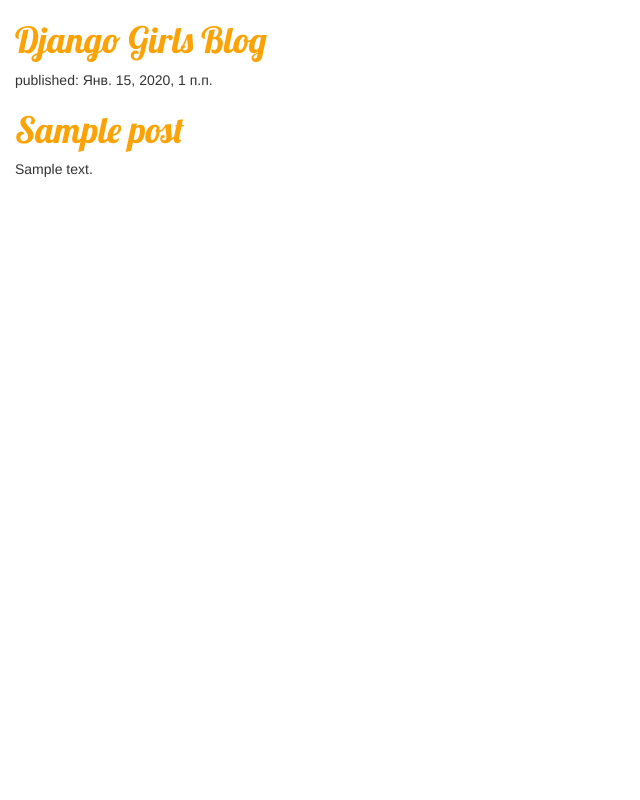
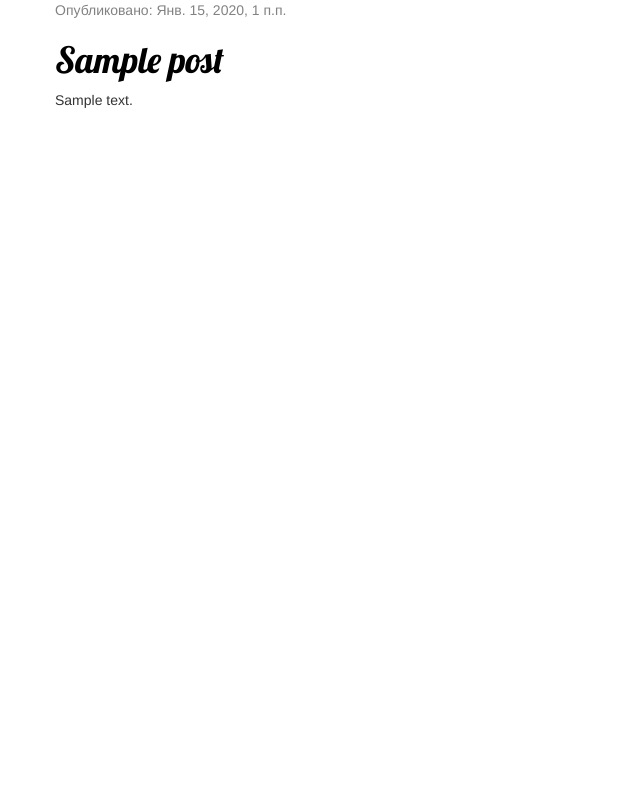
Before and after one commit to TatjanaGerasimenko/my-first-blog, a Django app: template blog/templates/blog/post_list.html in a window 1280 px wide. Shown: the whole page, without its empty margins (0-640 px from the left). Run offline with Django 3.2, Linux system fonts and the light colour scheme; the template is opened without the code that fills it: values that come from a table or form of the project are taken from there, others are empty; tables that the repository leaves empty hold one stand-in row (values such as "Sample post"); some libraries are stand-ins or nearby versions.

Commit message:
внениение изменений по оформлению

```diff
--- a/blog/static/css/blog.css
+++ b/blog/static/css/blog.css
@@ -1,7 +1,46 @@
-h1 a {
-	color: #FCA205;
-	font-family: 'Lobster';
+.page-header {
+    background-color: #ff9400;
+    margin-top: 0;
+    padding: 20px 20px 20px 40px;
 }
-body {
-	padding-left: 15px;
+
+.page-header h1, .page-header h1 a, .page-header h1 a:visited, .page-header h1 a:active {
+    color: #ffffff;
+    font-size: 36pt;
+    text-decoration: none;
 }
+
+.content {
+    margin-left: 40px;
+}
+
+h1, h2, h3, h4 {
+    font-family: 'Lobster', cursive;
+}
+
+.date {
+    color: #828282;
+}
+
+.save {
+    float: right;
+}
+
+.post-form textarea, .post-form input {
+    width: 100%;
+}
+
+.top-menu, .top-menu:hover, .top-menu:visited {
+    color: #ffffff;
+    float: right;
+    font-size: 26pt;
+    margin-right: 20px;
+}
+
+.post {
+    margin-bottom: 70px;
+}
+
+.post h1 a, .post h1 a:visited {
+    color: #000000;
+}
--- a/blog/templates/blog/post_list.html
+++ b/blog/templates/blog/post_list.html
@@ -10,16 +10,20 @@
 
     </head>
     <body>
-        <div>
-            <h1><a href="/">Django Girls Blog</a></h1>
+     <div class="content container">
+    <div class="row">
+        <div class="col-md-8">
+            {% for post in posts %}
+                <div class="post">
+                    <div class="date">
+                        <p>Опубликовано: {{ post.published_date }}</p>
+                    </div>
+                    <h1><a href="">{{ post.title }}</a></h1>
+                    <p>{{ post.text|linebreaksbr }}</p>
+                </div>
+            {% endfor %}
         </div>
-
-        {% for post in posts %}
-        <div>
-        	<p>published: {{ post.published_date }}</p>
-        	<h1><a href="">{{ post.title }}</a></h1>
-        	<p>{{ post.text|linebreaksbr }}</p>
-        </div>
-        {% endfor %}
+    </div>
+</div>
     </body>
 </html>
```
